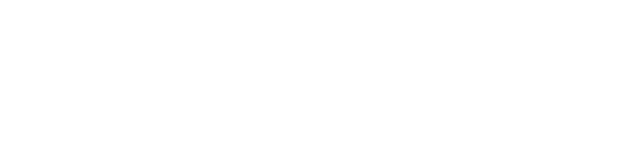
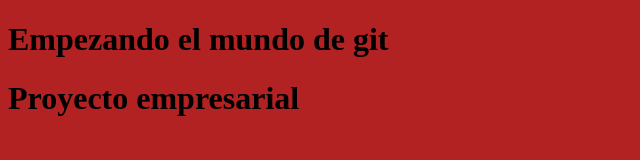
Before and after one commit to EnzoSandez1/CursoGit, a plain HTML site: page index.html in a window 1280 px wide. Shown: the whole page, without its empty margins (0-640 px from the left). Drawn offline with Linux system fonts and the light colour scheme.

Commit message:
poniendo fondo, agregando texto

```diff
--- a/CSS/estilos.css
+++ b/CSS/estilos.css
@@ -0,0 +1,3 @@
+body{
+    background-color: firebrick;
+}
--- a/index.html
+++ b/index.html
@@ -3,11 +3,12 @@
 <head>
     <meta charset="UTF-8">
     <meta name="viewport" content="width=device-width, initial-scale=1.0">
-    <title></title>
+    <title>aprendiendo git</title>
 
     <link rel="stylesheet" href="/CSS/estilos.css" type="text/css">
 </head>
 <body>
-
+    <h1>Empezando el mundo de git </h1>
+    <h1>Proyecto empresarial</h1>
 </body>
 </html>
```
